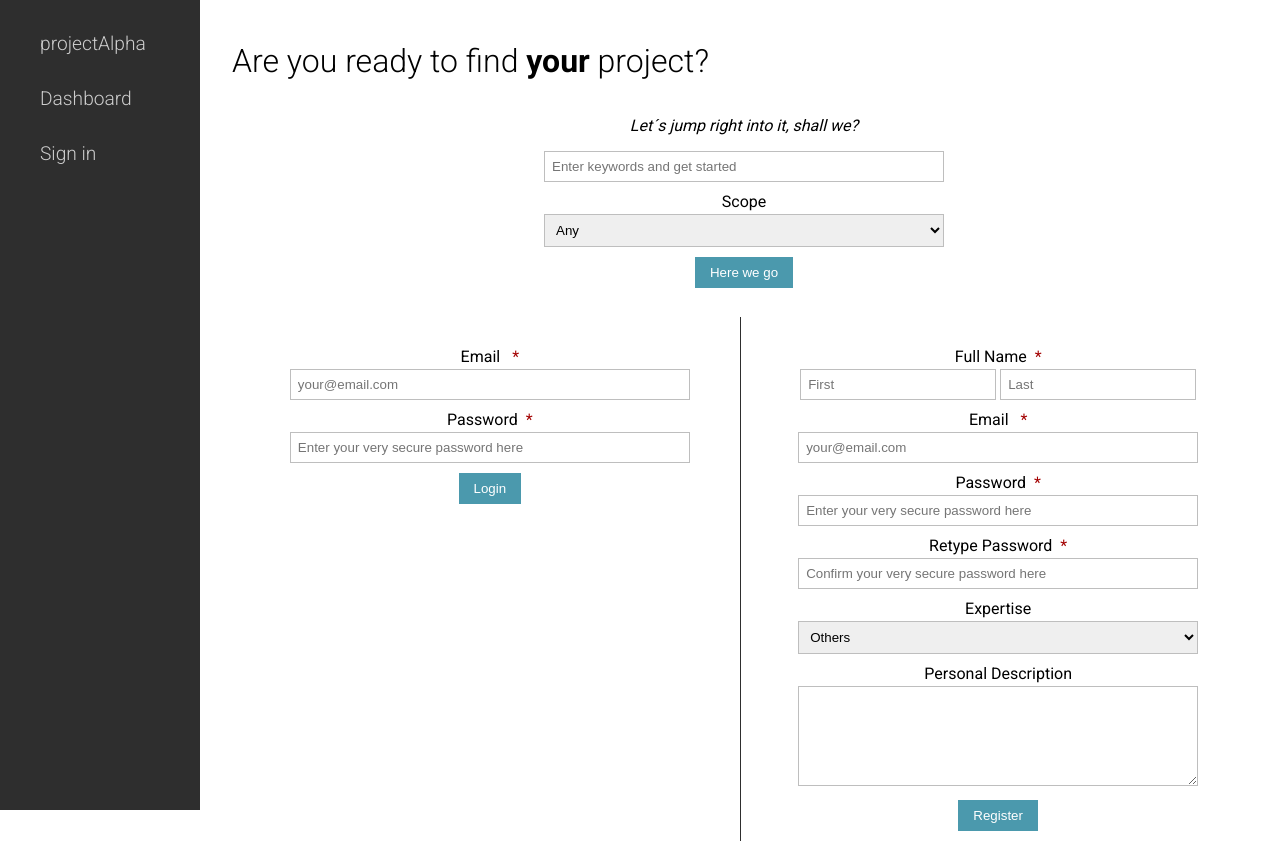
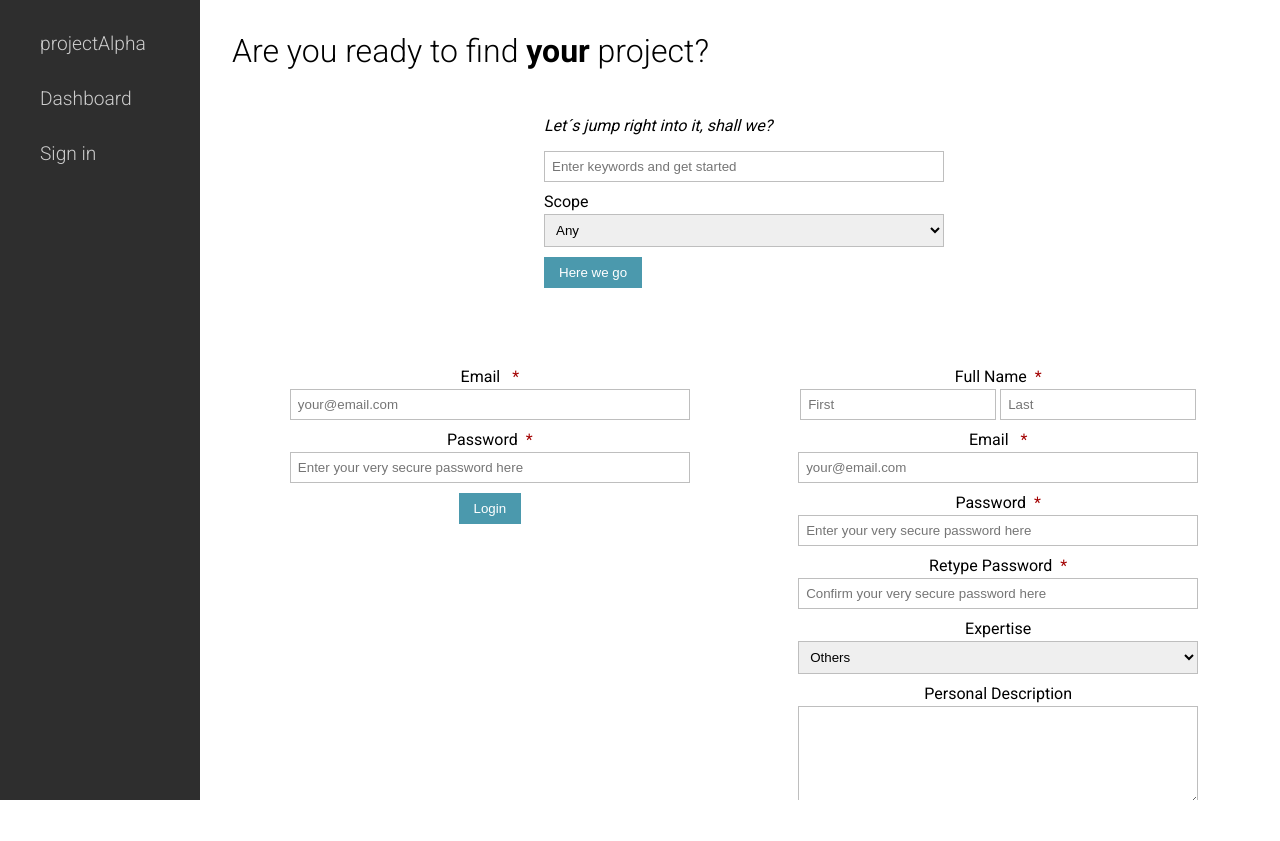
Before and after one commit to Shippeyy/projectAlpha-frontend, a React (Create React App) app: page / in a window 1280 px wide. After the commit the page ends 800 px from the top, so only its background shows below. Built offline with nearby package versions, Linux system fonts and the light colour scheme.

Commit message:
implemented DRY concept fixes #9 ; changed some minor styling (messed up my commit due to a new local sourcecontrol client)

```diff
--- a/public/index.html
+++ b/public/index.html
@@ -1,5 +1,5 @@
 <!DOCTYPE html>
-<html lang="en">
+<html lang="en" style="height: 100%; padding:0%; overflow: auto">
   <head>
     <meta charset="utf-8">
     <meta name="viewport" content="width=device-width, initial-scale=1, shrink-to-fit=no">
@@ -21,7 +21,7 @@
     -->
     <title>React App</title>
   </head>
-  <body>
+  <body style="height: 100%; padding:0%; overflow: auto">
     <noscript>
       You need to enable JavaScript to run this app.
     </noscript>
--- a/src/App.css
+++ b/src/App.css
@@ -2,10 +2,15 @@
 body {
   font-family: 'Roboto', sans-serif; }
 
+#root {
+  height: 100%;
+  padding: 0 0 0 0;
+  margin: 0 0 0 0; }
   #root .wrapper {
     display: grid;
+    height: 100%;
     grid-template-columns: 200px 6fr;
-  grid-template-rows: 10px 100vh; }
+    grid-template-rows: 10% 90%; }
     #root .wrapper .navbar {
       grid-column: 1;
       grid-row: 1 / span 2; }
@@ -13,12 +18,15 @@ body {
       display: none; }
     #root .wrapper .content {
       grid-column: 2;
+      grid-row: 1 / span 2;
       padding: 2em; }
     @media (max-width: 50em) {
       #root .wrapper {
         grid-template-columns: 50% 6fr;
-      grid-template-rows: 100px 100vh; }
+        grid-template-rows: 100px 100%; }
         #root .wrapper .navbar {
+          grid-column: 1;
+          grid-row: 1 / span 2;
           display: none; }
         #root .wrapper .navbarIcon a {
           display: block;
--- a/src/App.js
+++ b/src/App.js
@@ -21,12 +21,13 @@ class App extends Component {
             <a onClick={this.showSidebar}>&#9776;</a>
           </div>
 
+          <Navbar />
+
           <div className="content">
             <Route exact path='/' component={Landing} />
             <Route exact path='/dashboard' component={Dashboard} />
           </div>
 
-          <Navbar />
         </div>
       </Router>
     )
--- a/src/components/searchform/Searchform.css
+++ b/src/components/searchform/Searchform.css
@@ -1,9 +1,6 @@
 @import url("https://fonts.googleapis.com/css?family=Roboto:300,400,700");
 body {
   font-family: 'Roboto', sans-serif; }
-
-.searchform {
-  width: 100%; }
 
 .italic {
   font-style: italic; }
@@ -11,9 +8,13 @@ body {
 .lightBold {
   font-weight: 450; }
 
+.bold {
+  font-weight: 600; }
+
 .form {
-  text-align: center;
-  margin: auto; }
+  margin: 10px auto;
+  max-width: 400px;
+  padding: 20px 12px 10px 20px; }
   .form li {
     padding: 0;
     display: block;
@@ -45,13 +46,25 @@ body {
       -webkit-box-shadow: 0 0 8px #88D5E9;
       box-shadow: 0 0 8px #88D5E9;
       border: 1px solid #88D5E9; }
+  .form .field-divided {
+    width: 49%; }
   .form .field-long {
     width: 100%; }
   .form .field-select {
     width: 100%; }
+  .form .field-textarea {
+    height: 100px; }
   .form .submit {
     background: #4b99ad;
+    padding: 8px 15px 8px 15px;
     border: none;
     color: #fff; }
     .form .submit:hover {
       background: #4791a4; }
+  .form .required {
+    color: #a30000;
+    font-weight: 500;
+    padding-left: 0.5em; }
+
+.searchform {
+  width: 100%; }
--- a/src/components/searchform/Searchform.sass
+++ b/src/components/searchform/Searchform.sass
@@ -1,65 +1,4 @@
-@import '../../imports/colors'
-@import '../../imports/fonts'
+@import '../../imports/global'
 
 .searchform
 	width: 100%
-
-.italic
-    font-style: italic
-
-.lightBold
-    font-weight: 450
-
-.form
-    text-align: center
-    margin: auto
-
-    li
-        padding: 0
-        display: block
-        list-style: none
-        margin: 10px 0 0 0
-
-    label
-        margin: 0 0 3px 0
-        padding: 0px
-        display: block
-        font-weight: 500
-
-    input,
-    textarea,
-    select
-        box-sizing: border-box
-        -webkit-box-sizing: border-box
-        -moz-box-sizing: border-box
-        border: 1px solid #BEBEBE
-        padding: 7px
-        margin: 0px
-        -webkit-transition: all 0.30s ease-in-out
-        -moz-transition: all 0.30s ease-in-out
-        -ms-transition: all 0.30s ease-in-out
-        -o-transition: all 0.30s ease-in-out
-        outline: none
-
-        &:focus,
-            -moz-box-shadow: 0 0 8px #88D5E9
-            -webkit-box-shadow: 0 0 8px #88D5E9
-            box-shadow: 0 0 8px #88D5E9
-            border: 1px solid #88D5E9
-
-    .field-long
-        width: 100%
-
-    .field-select
-        width: 100%
-
-    .submit
-        background: $brightBlue
-        border: none
-        color: #fff
-
-        &:hover
-            background: $dimmedBrightBlue
-            box-shadow:none
-            -moz-box-shadow:none
-            -webkit-box-shadow:none
--- /dev/null
+++ b/src/imports/_global.sass
@@ -0,0 +1,79 @@
+@import './colors'
+@import './fonts'
+
+.italic
+    font-style: italic
+
+.lightBold
+    font-weight: 450
+
+.bold
+    font-weight: 600
+
+.form
+    margin: 10px auto
+    max-width: 400px
+    padding: 20px 12px 10px 20px
+
+    li
+        padding: 0
+        display: block
+        list-style: none
+        margin: 10px 0 0 0
+
+    label
+        margin: 0 0 3px 0
+        padding: 0px
+        display: block
+        font-weight: 500
+
+    input,
+    textarea,
+    select
+        box-sizing: border-box
+        -webkit-box-sizing: border-box
+        -moz-box-sizing: border-box
+        border: 1px solid #BEBEBE
+        padding: 7px
+        margin: 0px
+        -webkit-transition: all 0.30s ease-in-out
+        -moz-transition: all 0.30s ease-in-out
+        -ms-transition: all 0.30s ease-in-out
+        -o-transition: all 0.30s ease-in-out
+        outline: none
+
+        &:focus,
+            -moz-box-shadow: 0 0 8px #88D5E9
+            -webkit-box-shadow: 0 0 8px #88D5E9
+            box-shadow: 0 0 8px #88D5E9
+            border: 1px solid #88D5E9
+
+    .field-divided
+        width: 49%
+
+
+    .field-long
+        width: 100%
+
+    .field-select
+        width: 100%
+
+    .field-textarea
+        height: 100px
+
+    .submit
+        background: $brightBlue
+        padding: 8px 15px 8px 15px
+        border: none
+        color: #fff
+
+        &:hover
+            background: $dimmedBrightBlue
+            box-shadow:none
+            -moz-box-shadow:none
+            -webkit-box-shadow:none
+
+    .required
+        color: $darkRed
+        font-weight: 500
+        padding-left: 0.5em
--- a/src/pages/landing/Landing.css
+++ b/src/pages/landing/Landing.css
@@ -2,63 +2,14 @@
 body {
   font-family: 'Roboto', sans-serif; }
 
-.landing {
-  display: grid;
-  grid-template-columns: 1fr 0.04em 1fr;
-    grid-template-columns-margin-bottom: 1em; }
+.italic {
+  font-style: italic; }
+
+.lightBold {
+  font-weight: 450; }
 
 .bold {
   font-weight: 600; }
-
-.searchform {
-  grid-column: 1 / span 3; }
-
-.divider {
-  display: none; }
-
-.intro {
-  grid-column: 1 / span 1;
-  display: grid; }
-
-.heading {
-  font-size: 2em;
-  font-weight: 350;
-  margin: 0 0 0 0; }
-
-.formtext {
-  font-size: 1.2em;
-  font-weight: 350;
-  text-align: left;
-  padding-right: 0.5em; }
-
-.formfield {
-  align-content: center; }
-
-.login {
-  grid-column: 1;
-  text-align: center; }
-
-.register {
-  grid-column: 3;
-  text-align: center; }
-
-.gap {
-  grid-column: 2;
-  background-color: #2e2e2e; }
-
-@media (max-width: 50em) {
-  .login {
-    grid-column: auto / span 3; }
-  .register {
-    grid-column: auto / span 3; }
-  .gap {
-    display: none; }
-  .divider {
-    grid-column: auto / span 3;
-    height: 0.04em;
-    margin: 1em;
-    background-color: #2e2e2e;
-    display: block; } }
 
 .form {
   margin: 10px auto;
@@ -114,3 +65,52 @@ body {
     color: #a30000;
     font-weight: 500;
     padding-left: 0.5em; }
+
+.landing {
+  display: grid;
+  grid-template-columns: 1fr 0.04em 1fr;
+    grid-template-columns-margin-bottom: 1em; }
+
+.searchform {
+  grid-column: 1 / span 3; }
+
+.divider {
+  display: none; }
+
+.intro {
+  grid-column: 1 / span 1;
+  display: grid; }
+
+.heading {
+  font-size: 2em;
+  font-weight: 350;
+  margin: 0 0 0 0; }
+
+.formtext {
+  font-size: 1.2em;
+  font-weight: 350;
+  text-align: left;
+  padding-right: 0.5em; }
+
+.formfield {
+  align-content: center; }
+
+.login {
+  grid-column: 1;
+  text-align: center; }
+
+.register {
+  grid-column: 3;
+  text-align: center; }
+
+@media (max-width: 50em) {
+  .login {
+    grid-column: auto / span 3; }
+  .register {
+    grid-column: auto / span 3; }
+  .divider {
+    grid-column: auto / span 3;
+    height: 0.04em;
+    margin: 1em;
+    background-color: #2e2e2e;
+    display: block; } }
--- a/src/pages/landing/Landing.sass
+++ b/src/pages/landing/Landing.sass
@@ -1,13 +1,9 @@
-@import '../../imports/colors'
-@import '../../imports/fonts'
+@import '../../imports/global'
 
 .landing
 	display: grid
 	grid-template-columns: 1fr 0.04em 1fr
     margin-bottom: 1em
-
-.bold
-    font-weight: 600
 
 .searchform
     grid-column: 1 / span 3
@@ -41,10 +37,6 @@
     grid-column: 3
     text-align: center
 
-.gap
-    grid-column: 2
-    background-color: $brightBlack
-
 
 @media (max-width: 50em)
 
@@ -54,81 +46,9 @@
     .register
         grid-column: auto / span 3
 
-    .gap
-        display: none
-
     .divider
         grid-column: auto / span 3
         height: 0.04em
         margin: 1em
         background-color: $brightBlack
         display: block
-
-.form
-    margin: 10px auto
-    max-width: 400px
-    padding: 20px 12px 10px 20px
-
-    li
-        padding: 0
-        display: block
-        list-style: none
-        margin: 10px 0 0 0
-
-    label
-        margin: 0 0 3px 0
-        padding: 0px
-        display: block
-        font-weight: 500
-
-    input,
-    textarea,
-    select
-        box-sizing: border-box
-        -webkit-box-sizing: border-box
-        -moz-box-sizing: border-box
-        border: 1px solid #BEBEBE
-        padding: 7px
-        margin: 0px
-        -webkit-transition: all 0.30s ease-in-out
-        -moz-transition: all 0.30s ease-in-out
-        -ms-transition: all 0.30s ease-in-out
-        -o-transition: all 0.30s ease-in-out
-        outline: none
-
-        &:focus,
-            -moz-box-shadow: 0 0 8px #88D5E9
-            -webkit-box-shadow: 0 0 8px #88D5E9
-            box-shadow: 0 0 8px #88D5E9
-            border: 1px solid #88D5E9
-
-    .field-divided
-        width: 49%
-
-
-    .field-long
-        width: 100%
-
-    .field-select
-        width: 100%
-
-    .field-textarea
-        height: 100px
-
-    .submit
-        background: $brightBlue
-        padding: 8px 15px 8px 15px
-        border: none
-        color: #fff
-
-        &:hover
-            background: $dimmedBrightBlue
-            box-shadow:none
-            -moz-box-shadow:none
-            -webkit-box-shadow:none
-
-
-    .required
-        color: $darkRed
-        font-weight: 500
-        padding-left: 0.5em
```
Lines whose indentation alone changed are shown as unchanged.
